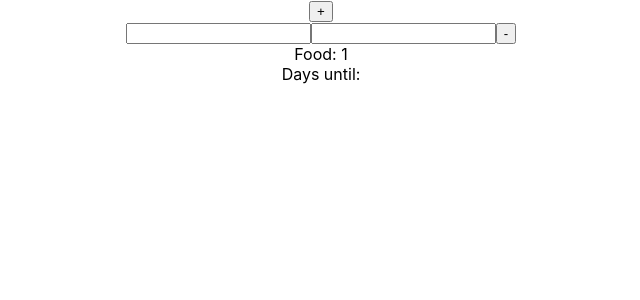
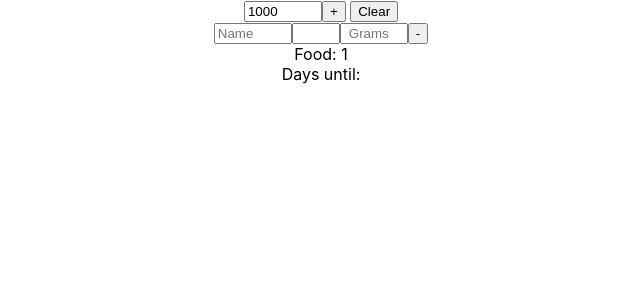
Before and after one commit to rahelest/food-estimate, a React (Create React App) app: page / in a window 1280 px wide. Shown: the top 300 px of the page, without its empty margins (319-959 px from the left). Built offline with nearby package versions, Linux system fonts and the light colour scheme.

Commit message:
Save fields to localstorage.

```diff
--- a/src/App.js
+++ b/src/App.js
@@ -4,14 +4,35 @@ import Results from "./Results";
 import "./App.css";
 
 function App() {
-    const emptyRow = { date: "", grams: "" };
-    const [list, setList] = useState([{...emptyRow}]);
+    const emptyRow = { name: "", date: "", grams: "" };
+    const [list, setList] = useState(load("list") || [{ ...emptyRow }]);
+    const [perDay, setPerDay] = useState(load("perDay") || 1000);
+
+    function onChangePerDay(value) {
+        setPerDay(value);
+        try {
+            localStorage.setItem("perDay", JSON.stringify(value));
+        } catch (err) {
+            //shrug
+        }
+    }
     return (
         <div className="App">
+            <input value={perDay} onChange={onChangePerDay} style={{ width: "70px" }} />
             <List list={list} setList={setList} emptyRow={emptyRow} />
-            <Results list={list} />
+            <Results list={list} setList={setList} />
         </div>
     );
 }
 
+function load(field) {
+    const storage = localStorage.getItem(field);
+    try {
+        const parsed = JSON.parse(storage);
+        return parsed;
+    } catch (err) {
+        return undefined;
+    }
+}
+
 export default App;
--- a/src/List.js
+++ b/src/List.js
@@ -1,4 +1,4 @@
-import React from "react";
+import React, { useEffect } from "react";
 import "./App.css";
 
 function List({ list, setList, emptyRow }) {
@@ -6,11 +6,21 @@ function List({ list, setList, emptyRow }) {
         const copy = [...list];
         copy[index][field] = value;
         setList(copy);
+
+        if (index + 1 === copy.length && copy[index].grams) {
+            addRow();
+        }
     }
 
-    function addRow(index) {
+    function onChangeDate(value, index) {
+        let newValue = value.replace(/(\d)(\d\d)/, "$1.$2");
+        newValue = value.replace(/(\d)\.?(\d)(\d\d)/, "$1$2.$3");
+        onChangeData("date", newValue, index);
+    }
+
+    function addRow() {
         const copy = [...list];
-        copy.push({...emptyRow});
+        copy.push({ ...emptyRow });
         setList(copy);
     }
 
@@ -20,19 +30,44 @@ function List({ list, setList, emptyRow }) {
         setList(copy);
     }
 
+    function clear() {
+        setList([{ ...emptyRow }]);
+    }
+
+    useEffect(() => {
+        try {
+            localStorage.setItem("list", JSON.stringify(list));
+        } catch (err) {
+            //shrug
+        }
+    });
+
     return (
         <>
-        <button onClick={addRow}>+</button> <br />
+            <button onClick={addRow}>+</button>{" "}
+            <button onClick={clear}>Clear</button> <br />
             {list.map((el, index) => (
                 <div className="row" key={index}>
                     <input
-                        value={el.date}
+                        style={{ width: "70px" }}
+                        type="text"
+                        value={el.name}
+                        placeholder="Name"
                         onChange={e =>
-                            onChangeData("date", e.target.value, index)
+                            onChangeData("name", e.target.value, index)
                         }
                     />
                     <input
+                        style={{ width: "40px", textAlign: "center" }}
+                        value={el.date}
+                        onChange={e => onChangeDate(e.target.value, index)}
+                    />
+                    <input
+                        style={{ width: "60px", textAlign: "right" }}
+                        type="number"
+                        min="0"
                         value={el.grams}
+                        placeholder="Grams"
                         onChange={e =>
                             onChangeData("grams", e.target.value, index)
                         }
--- a/src/Results.js
+++ b/src/Results.js
@@ -1,7 +1,7 @@
 import React from "react";
 import "./App.css";
 
-function Results({ list }) {
+function Results({ list, setList }) {
     const { date, expirations } = calculateResults(list);
     return (
         <div className="results">
```
